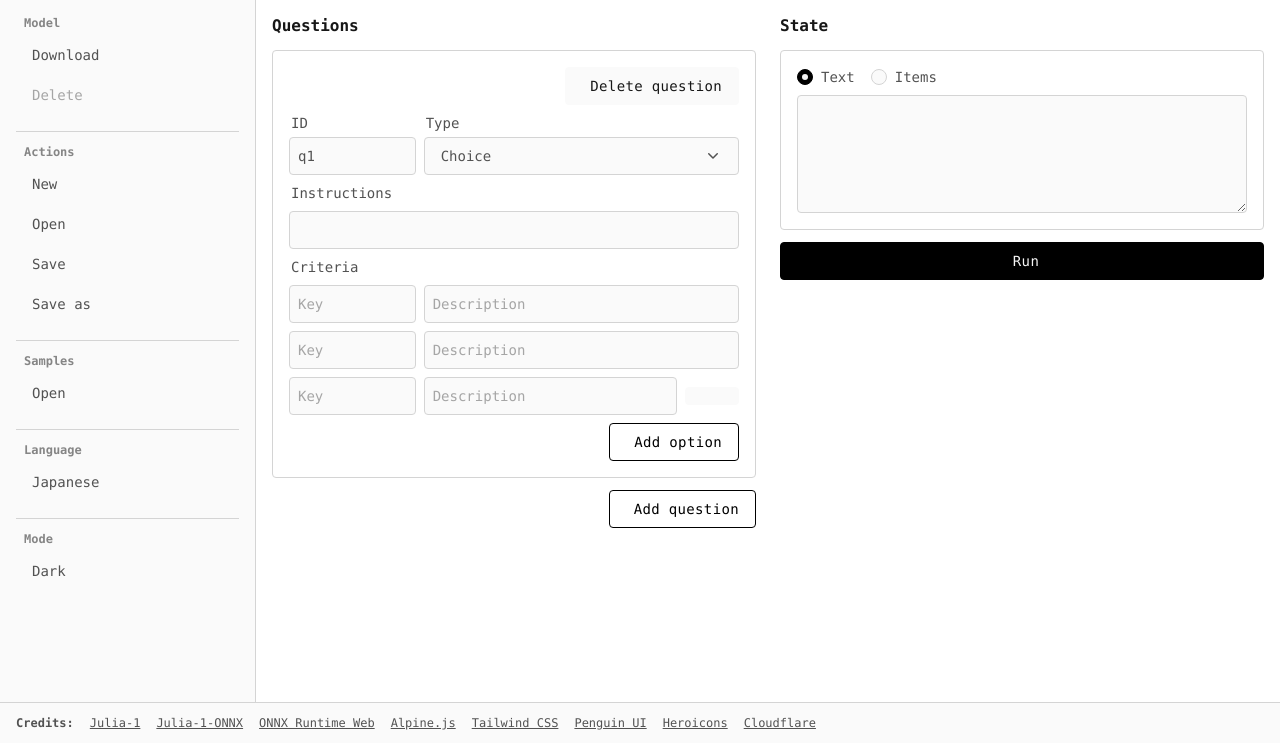
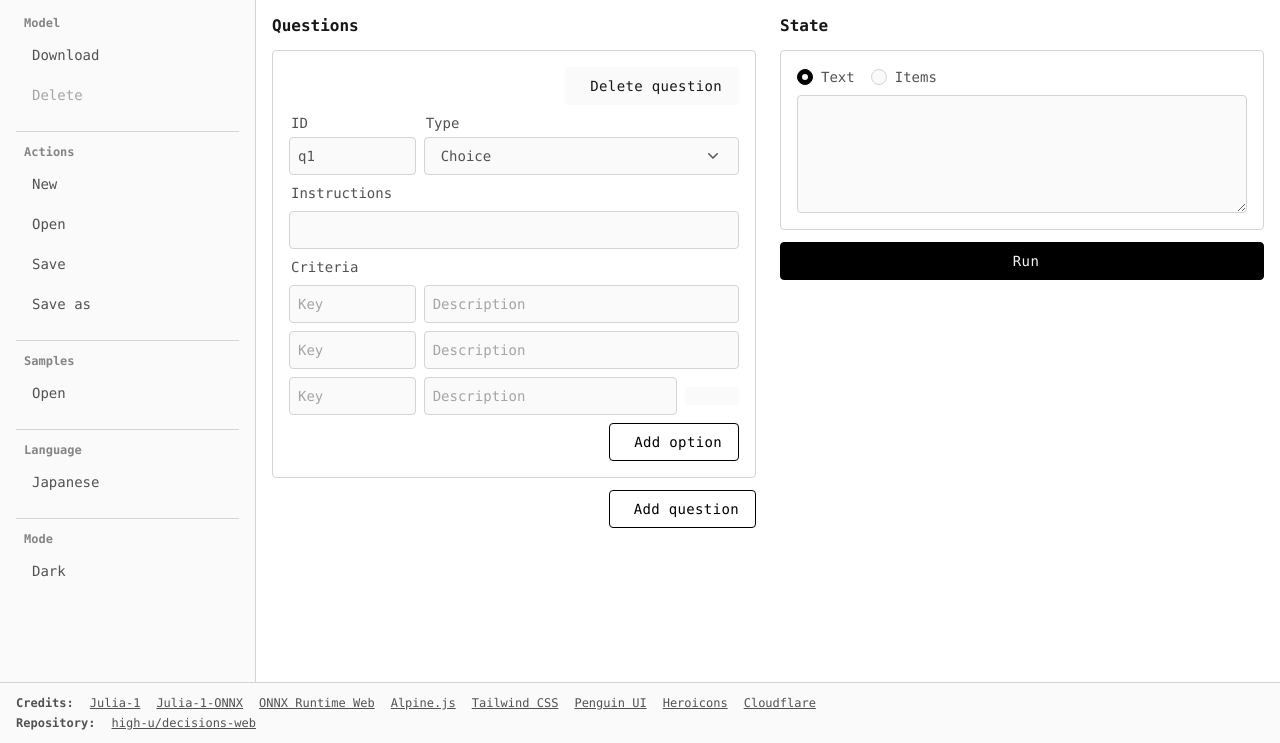
Before and after one commit to high-u/decisions-web, a website built with Vite: page index.html in a window 1280 px wide. Shown: the part 57-800 px from the top of the page. Built offline with nearby package versions, Linux system fonts and the light colour scheme; what heroicons would draw is missing.

Commit message:
add repository

```diff
--- a/index.html
+++ b/index.html
@@ -474,6 +474,10 @@
       <li><a class="underline" href="https://heroicons.com/">Heroicons</a></li>
       <li><a class="underline" href="https://www.cloudflare.com/">Cloudflare</a></li>
     </ul>
+    <ul class="mt-1 flex flex-wrap gap-x-4 gap-y-1">
+      <li class="font-semibold">Repository:</li>
+      <li><a class="underline" href="https://github.com/high-u/decisions-web">high-u/decisions-web</a></li>
+    </ul>
   </footer>
   </div>
 </body>
```
